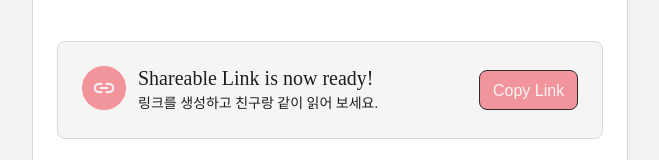
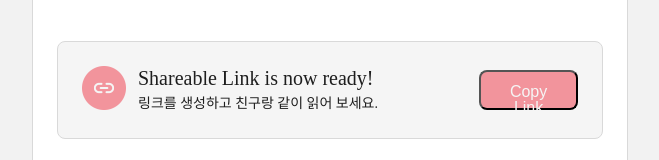
Before and after one commit to E-booki-Project/Ebooki_FE, a React (Vite) app: page /invite/1 in a window 1280 px wide. Shown: the part 483-643 px from the top of the page, without its empty margins (310-969 px from the left). Built offline with nearby package versions, Linux system fonts and the light colour scheme.

Commit message:
design: 버튼 테두리 제거

```diff
--- a/src/styles/team/InviteStyle.js
+++ b/src/styles/team/InviteStyle.js
@@ -120,7 +120,6 @@
     color: ${colors.grayLighter};
     ${typography.bodyBaseSingle};
     background-color: ${colors.coral};
-    border: 1px solid ${colors.charcoal};
     border-radius: 8px;
     width: 99px;
     height: 40px;
```
